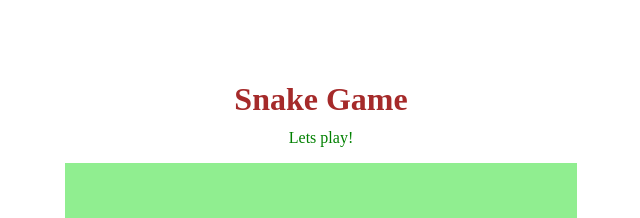
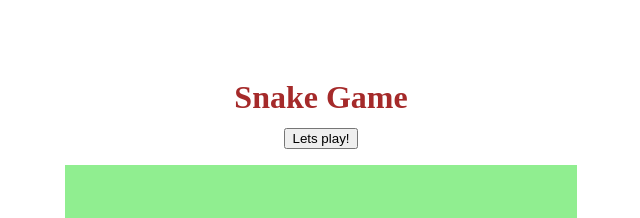
Before and after one commit to KetCode/snake-game, a plain HTML site: page index.html in a window 1280 px wide. Shown: the top 218 px of the page, without its empty margins (295-935 px from the left). Drawn offline with Linux system fonts and the light colour scheme.

Commit message:
botao para jogar novamente :ok_hand:

```diff
--- a/index.html
+++ b/index.html
@@ -10,7 +10,7 @@
 </head>
 <body>
     <h1>Snake Game</h1>
-    <p><a onclick="window.location.reload()">Lets play!</a></p>
+    <p><button onclick="window.location.reload()">Lets play!</button></p>
     <canvas id="snake" width="512" height="512"></canvas>
 </body>
 </html>
```
